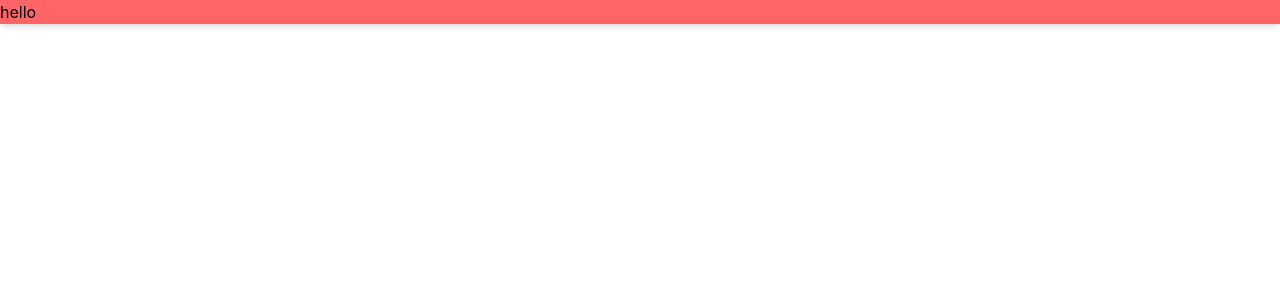
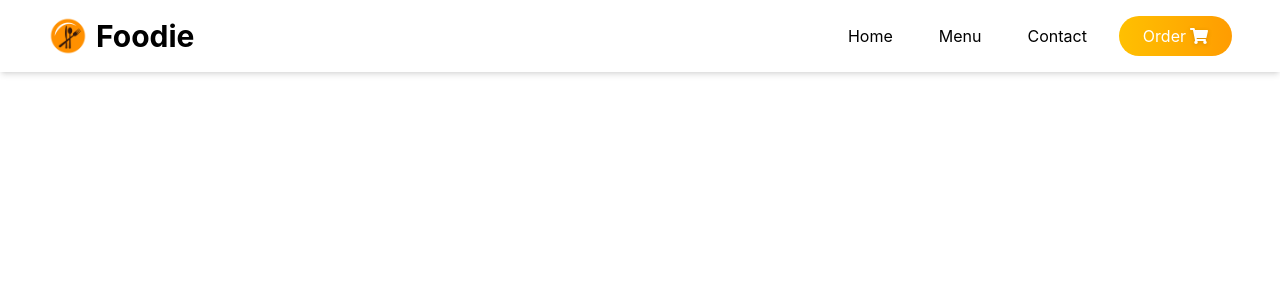
Before and after one commit to ameraehab/Foodi-Zone-Webstie, a React (Vite) app: page / in a window 1280 px wide. Shown: the top 300 px of the page. Built offline with nearby package versions, Linux system fonts and the light colour scheme.

Commit message:
Update Navbar.jsx

```diff
--- a/src/components/Navbar/Navbar.jsx
+++ b/src/components/Navbar/Navbar.jsx
@@ -1,8 +1,63 @@
-
+import { FaShoppingCart } from "react-icons/fa"
+import Logo from "../../assets/food-logo.png"
+import Darkmode from "./Darkmode"
 const Navbar = () => {
   return (
-    <div className="shadow-md bg-white dark:bg-gray-900 dark:text-white duration-200">
-      <div className="container bg-red-400">hello </div>
+    <div className="shadow-md bg-white
+     dark:bg-gray-900 dark:text-white duration-200">
+      <div className="container-custom py-2  sm-py-0">
+        <div className="flex justify-between items-center ">
+{/* Logo Section */}
+           <div>
+              <a href="#" className="flex items-center gap-2 font-bold text-2xl sm:text-3xl">
+                <img src={Logo} alt="Foodie Zone"
+                className="w-10 h-10"/>
+                    Foodie
+              </a>
+            </div>
+
+
+
+        { /* List Section */}
+            <div className="flex items-center gap-4">
+
+                   {/*Dark Mode Toggle Button */}
+              <div>
+                <Darkmode/>
+              </div>
+              <ul className="hidden sm:flex gap-3.5 ">
+                <li>
+                  <a href="#" className="inline-block px-4 py-4
+                   hover:text-primary
+                    ">Home</a>
+                </li>
+                <li>
+                  <a href="#" className="inline-block px-4 py-4
+                                     hover:text-primary
+">Menu</a>
+                </li>
+                <li>
+                  <a href="#" className="inline-block px-4 py-4
+                   hover:text-primary">Contact</a>
+                </li>
+              </ul>
+
+              {/* Order Button  */}
+              <button className="flex items-center gap-1 bg-gradient-to-r from-primary to-secondary
+              text-white px-6 py-2 rounded-full  hover:scale-105 duration-300 ">
+                Order
+<FaShoppingCart className="text-lg text-white drop-shadow-sm cursor-pointer"/>
+              </button>
+
+             </div>
+
+
+
+
+
+
+        </div>
+         </div>
     </div>
   )
 }
```
